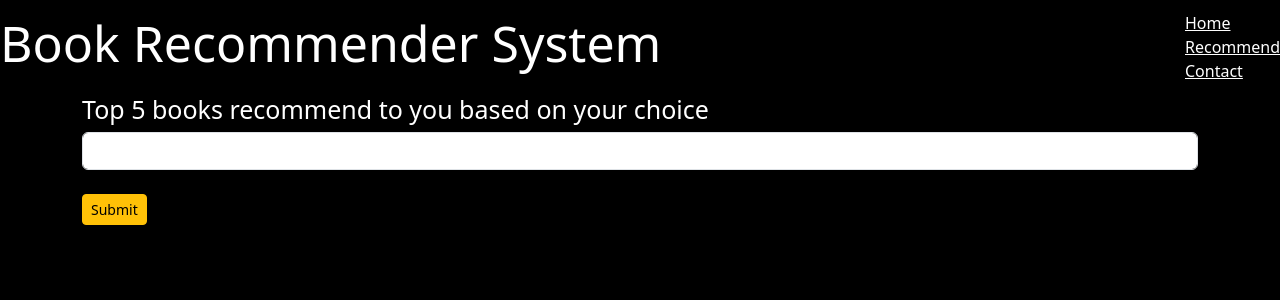
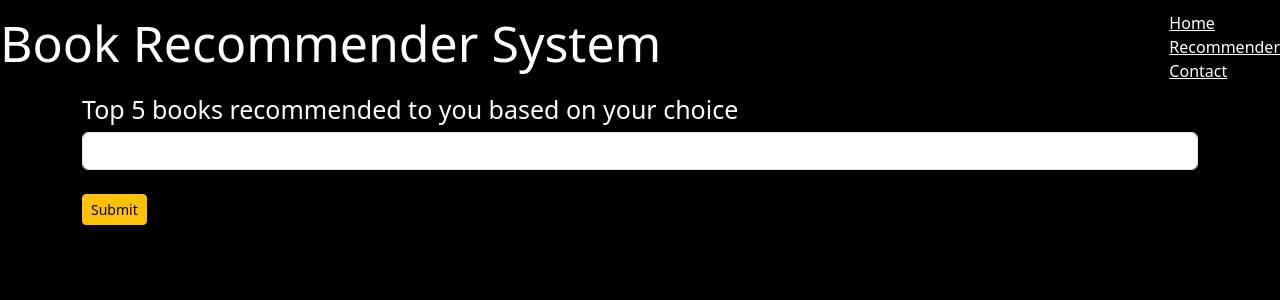
Before and after one commit to SatvikTripathi/Book-Recommender-System, a Flask app: page /recommend in a window 1280 px wide. Shown: the top 300 px of the page. Run offline with Flask 3, Linux system fonts and the light colour scheme; parts of the project's set-up code (start-up, migrations or seed data) failed here and were passed over.

```diff
--- a/templates/index.html
+++ b/templates/index.html
@@ -19,7 +19,7 @@
         <h1 class = "navbar-brand text-white" style="font-size: 50px">Book Recommender System</h1>
         <ul class = 'nav navbar-nav'>
             <li><a class = "text-white" href = "/">Home</a></li>
-            <li><a class = "text-white" href = "/recommend">Recommend</a></li>
+            <li><a class = "text-white" href = "/recommend">Recommender</a></li>
             <li><a class = "text-white" href = "">Contact</a></li>
         </ul>
     </nav>
--- a/templates/recommend.html
+++ b/templates/recommend.html
@@ -31,7 +31,7 @@
         <h1 class = "navbar-brand text-white" style="font-size: 50px">Book Recommender System</h1>
         <ul class = 'nav navbar-nav'>
             <li><a class = "text-white" href = "/">Home</a></li>
-            <li><a class = "text-white" href = "/recommend">Recommend</a></li>
+            <li><a class = "text-white" href = "/recommend">Recommender</a></li>
             <li><a class = "text-white" href = "">Contact</a></li>
         </ul>
     </nav>
@@ -39,7 +39,7 @@
     <div class = "container">
         <div class = "row">
             <div class = "col-md-12">
-                <h2 class = "text-white" style="font-size: 25px">Top 5 books recommend to you based on your choice</h2>
+                <h2 class = "text-white" style="font-size: 25px">Top 5 books recommended to you based on your choice</h2>
                 <form action = "/recommend_books", method = "POST">
                     <input name = "user_input" type = "text", class = "form-control"><br>
                     <input type = "submit" class = "btn btn-sm btn-warning">
```
Also changed, not shown: 1 other file.
